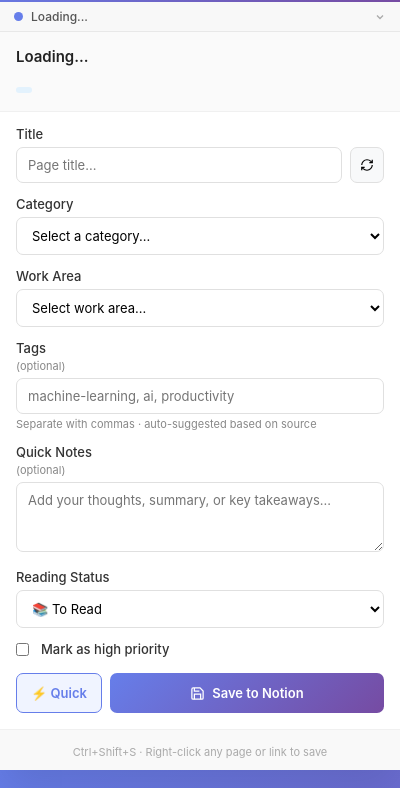
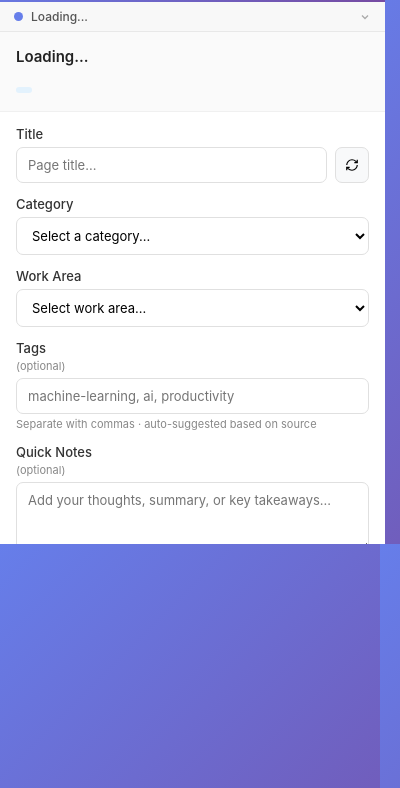
Before and after one commit to ngquangtrung57/paper-saver, a browser extension: page popup.html in a window 400 px wide. Shown: the part 56-844 px from the top of the page. Drawn offline with Linux system fonts and the light colour scheme.

Commit message:
Fix popup flicker: cap height and stabilize scrollbar gutter to stop resize loop

```diff
--- a/popup.css
+++ b/popup.css
@@ -4,9 +4,21 @@
   box-sizing: border-box;
 }
 
+html {
+  width: 380px;
+  overflow: hidden;
+}
+
 body {
   width: 380px;
   min-height: 500px;
+  /* Chrome popups cap at 600px tall. Scroll inside the body with a stable gutter so
+     a scrollbar appearing/disappearing can't change the width and re-trigger layout
+     (which made the popup resize/flicker open-close in a loop). */
+  max-height: 600px;
+  overflow-x: hidden;
+  overflow-y: auto;
+  scrollbar-gutter: stable;
   font-family: -apple-system, BlinkMacSystemFont, 'Segoe UI', Roboto, sans-serif;
   background: linear-gradient(135deg, #667eea 0%, #764ba2 100%);
   color: #333;
```
